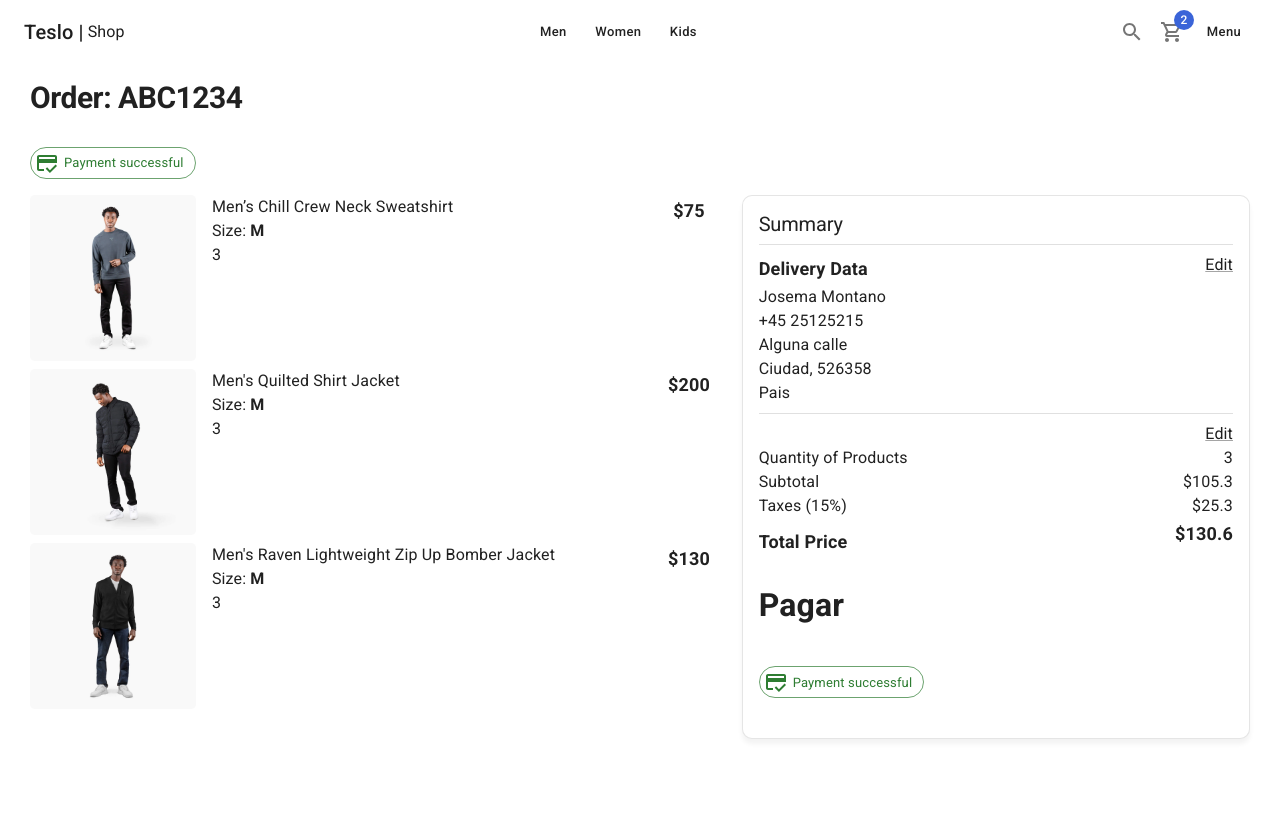
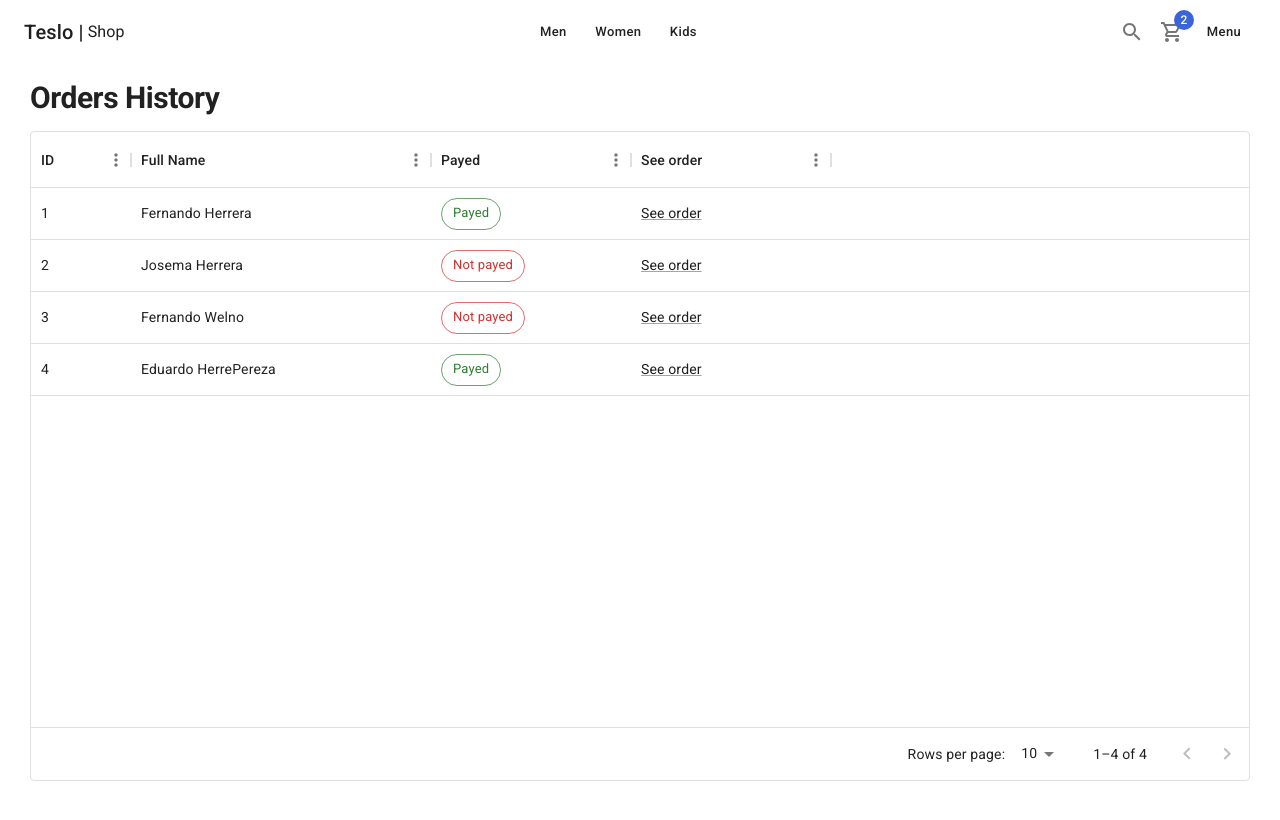
Before and after one commit to josemontano1996/teslo-shop, a Next.js app: page /orders/history in a window 1280 px wide. Shown: the top 820 px of the page. Built offline with nearby package versions, Linux system fonts and the light colour scheme.

Commit message:
starting adding api;

```diff
--- /dev/null
+++ b/components/layouts/AuthLayout.tsx
@@ -0,0 +1,28 @@
+import { FC, ReactNode } from 'react';
+import Head from 'next/head';
+import { Box } from '@mui/material';
+
+interface Props {
+  title: string;
+  children: ReactNode;
+}
+
+export const AuthLayout: FC<Props> = ({ children, title }) => {
+  return (
+    <>
+      <Head>
+        <title>{title}</title>
+      </Head>
+      <main>
+        <Box
+          display='flex'
+          justifyContent='center'
+          alignItems='center'
+          height='calc(100vh - 200px)'
+        >
+          {children}
+        </Box>
+      </main>
+    </>
+  );
+};
--- a/components/layouts/index.ts
+++ b/components/layouts/index.ts
@@ -1 +1,2 @@
+export * from './AuthLayout';
 export * from './ShopLayout';
--- a/package.json
+++ b/package.json
@@ -14,6 +14,7 @@
     "@fontsource/roboto": "^5.0.8",
     "@mui/icons-material": "^5.14.3",
     "@mui/material": "^5.14.5",
+    "@mui/x-data-grid": "^6.12.0",
     "@types/node": "20.5.4",
     "@types/react": "18.2.21",
     "@types/react-dom": "18.2.7",
--- /dev/null
+++ b/pages/orders/history/index.tsx
@@ -0,0 +1,68 @@
+import NextLink from 'next/link';
+import { Chip, Grid, Link, Typography } from '@mui/material';
+import { DataGrid, GridColDef, GridRenderCellParams } from '@mui/x-data-grid';
+import { ShopLayout } from '@/components';
+
+//for this one i had to install mui x-data-grid
+const columns: GridColDef[] = [
+  { field: 'id', headerName: 'ID', width: 100 },
+  { field: 'fullName', headerName: 'Full Name', width: 300 },
+  {
+    field: 'paid',
+    headerName: 'Payed',
+    description: 'Show information if the order was payed',
+    width: 200,
+    renderCell: (params: GridRenderCellParams) => {
+      return params.row.paid ? (
+        <Chip color='success' label='Payed' variant='outlined' />
+      ) : (
+        <Chip color='error' label='Not payed' variant='outlined' />
+      );
+    },
+  },
+  {
+    field: 'order',
+    headerName: 'See order',
+    width: 200,
+    sortable: false,
+    renderCell: (params: GridRenderCellParams) => {
+      return (
+        <NextLink href={`/orders/${params.row.id}`}>
+          <Link component='span' underline='always'>
+            See order
+          </Link>
+        </NextLink>
+      );
+    },
+  },
+];
+
+const rows = [
+  { id: 1, paid: true, fullName: 'Fernando Herrera' },
+  { id: 2, paid: false, fullName: 'Josema Herrera' },
+  { id: 3, paid: false, fullName: 'Fernando Welno' },
+  { id: 4, paid: true, fullName: 'Eduardo HerrePereza' },
+];
+
+const index = () => {
+  return (
+    <ShopLayout title='Order history' pageDescription='Client order history'>
+      <Typography variant='h1' component='h1' sx={{ mb: 2 }}>
+        Orders History
+      </Typography>
+
+      <Grid container>
+        <Grid item xs={12} sx={{ height: 650, width: '100%' }}>
+          <DataGrid
+            rows={rows}
+            columns={columns}
+            initialState={{ pagination: { paginationModel: { pageSize: 10 } } }}
+            pageSizeOptions={[5, 10, 25]}
+          />
+        </Grid>
+      </Grid>
+    </ShopLayout>
+  );
+};
+
+export default index;
```
Also changed, not shown: pages/auth/login/index.tsx (added, +39 -0 lines), pages/auth/register/index.tsx (added, +42 -0 lines), 1 other file (tests, documents, lock files or other folders).
